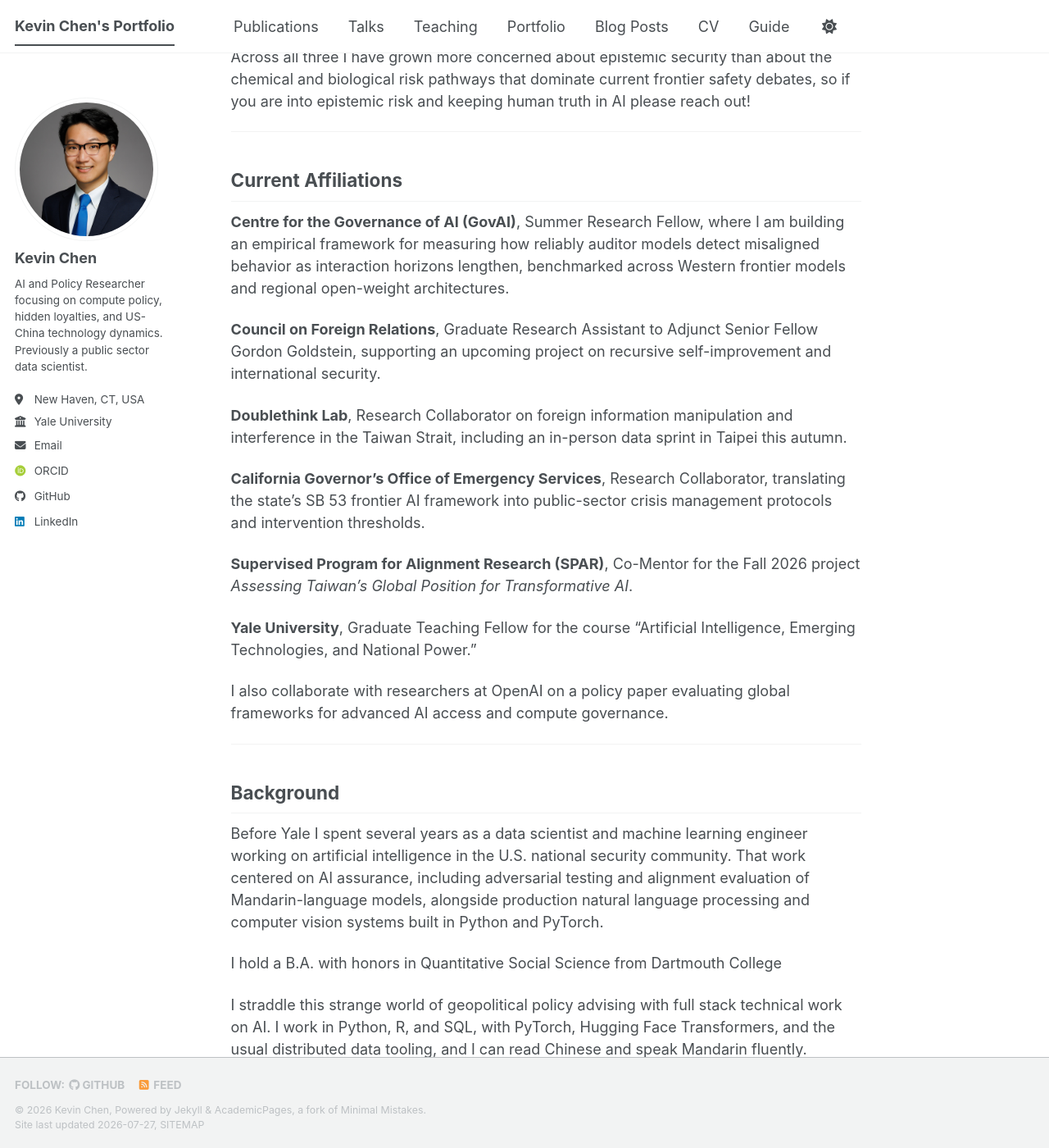
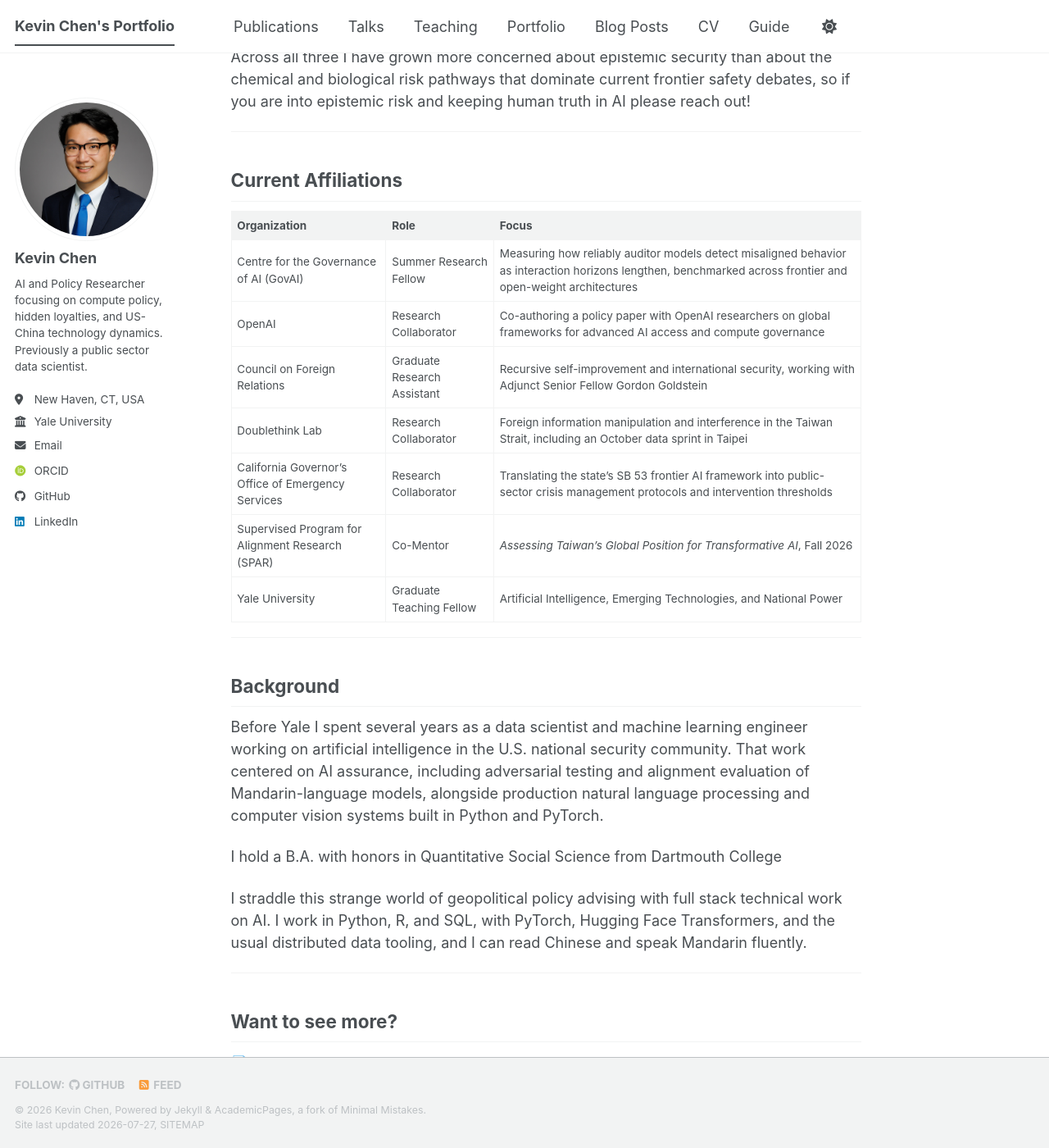
Before and after one commit to mysticallama/mysticallama.github.io, a Jekyll site: the page built from _pages/about.md, in a window 1280 px wide and 1400 px high, scrolled down 1099 px. Shown: the whole window at 82% size. Built offline with Jekyll 4.4.1, drawn with Linux system fonts in a browser that asks for light colours; some web fonts are replaced; a script bundle is joined from its source files by our own code; library files that are not in the unit come from our copies.

Commit message:
table test

```diff
--- a/_pages/about.md
+++ b/_pages/about.md
@@ -28,19 +28,15 @@ Across all three I have grown more concerned about epistemic security than about
 
 ## Current Affiliations
 
-**Centre for the Governance of AI (GovAI)**, Summer Research Fellow, where I am building an empirical framework for measuring how reliably auditor models detect misaligned behavior as interaction horizons lengthen, benchmarked across Western frontier models and regional open-weight architectures.
-
-**Council on Foreign Relations**, Graduate Research Assistant to Adjunct Senior Fellow Gordon Goldstein, supporting an upcoming project on recursive self-improvement and international security.
-
-**Doublethink Lab**, Research Collaborator on foreign information manipulation and interference in the Taiwan Strait, including an in-person data sprint in Taipei this autumn.
-
-**California Governor's Office of Emergency Services**, Research Collaborator, translating the state's SB 53 frontier AI framework into public-sector crisis management protocols and intervention thresholds.
-
-**Supervised Program for Alignment Research (SPAR)**, Co-Mentor for the Fall 2026 project *Assessing Taiwan's Global Position for Transformative AI*.
-
-**Yale University**, Graduate Teaching Fellow for the course "Artificial Intelligence, Emerging Technologies, and National Power."
-
-I also collaborate with researchers at OpenAI on a policy paper evaluating global frameworks for advanced AI access and compute governance.
+| Organization | Role | Focus |
+|---|---|---|
+| Centre for the Governance of AI (GovAI) | Summer Research Fellow | Measuring how reliably auditor models detect misaligned behavior as interaction horizons lengthen, benchmarked across frontier and open-weight architectures |
+| OpenAI | Research Collaborator | Co-authoring a policy paper with OpenAI researchers on global frameworks for advanced AI access and compute governance |
+| Council on Foreign Relations | Graduate Research Assistant | Recursive self-improvement and international security, working with Adjunct Senior Fellow Gordon Goldstein |
+| Doublethink Lab | Research Collaborator | Foreign information manipulation and interference in the Taiwan Strait, including an October data sprint in Taipei |
+| California Governor's Office of Emergency Services | Research Collaborator | Translating the state's SB 53 frontier AI framework into public-sector crisis management protocols and intervention thresholds |
+| Supervised Program for Alignment Research (SPAR) | Co-Mentor | *Assessing Taiwan's Global Position for Transformative AI*, Fall 2026 |
+| Yale University | Graduate Teaching Fellow | Artificial Intelligence, Emerging Technologies, and National Power |
 
 ---
 
```
